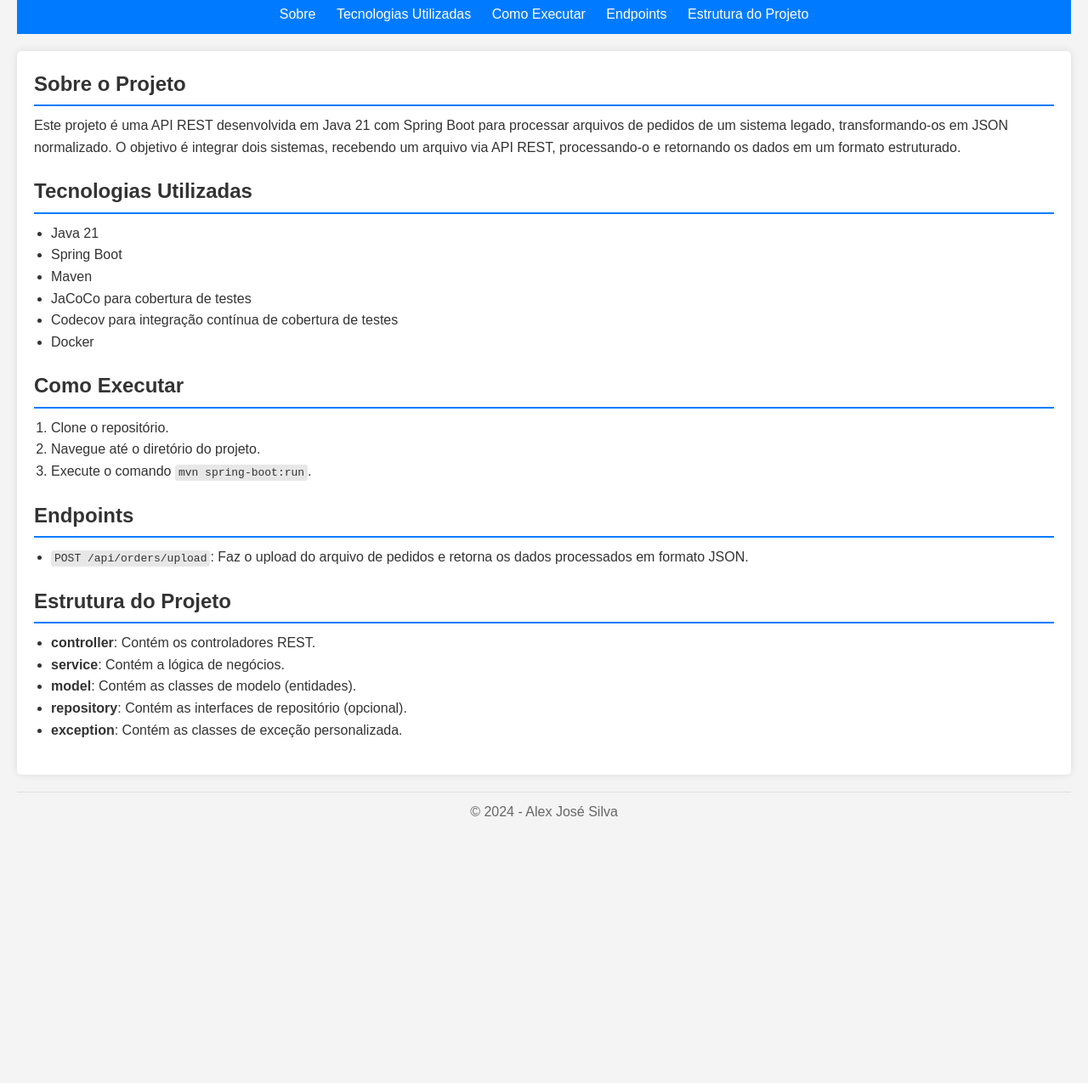
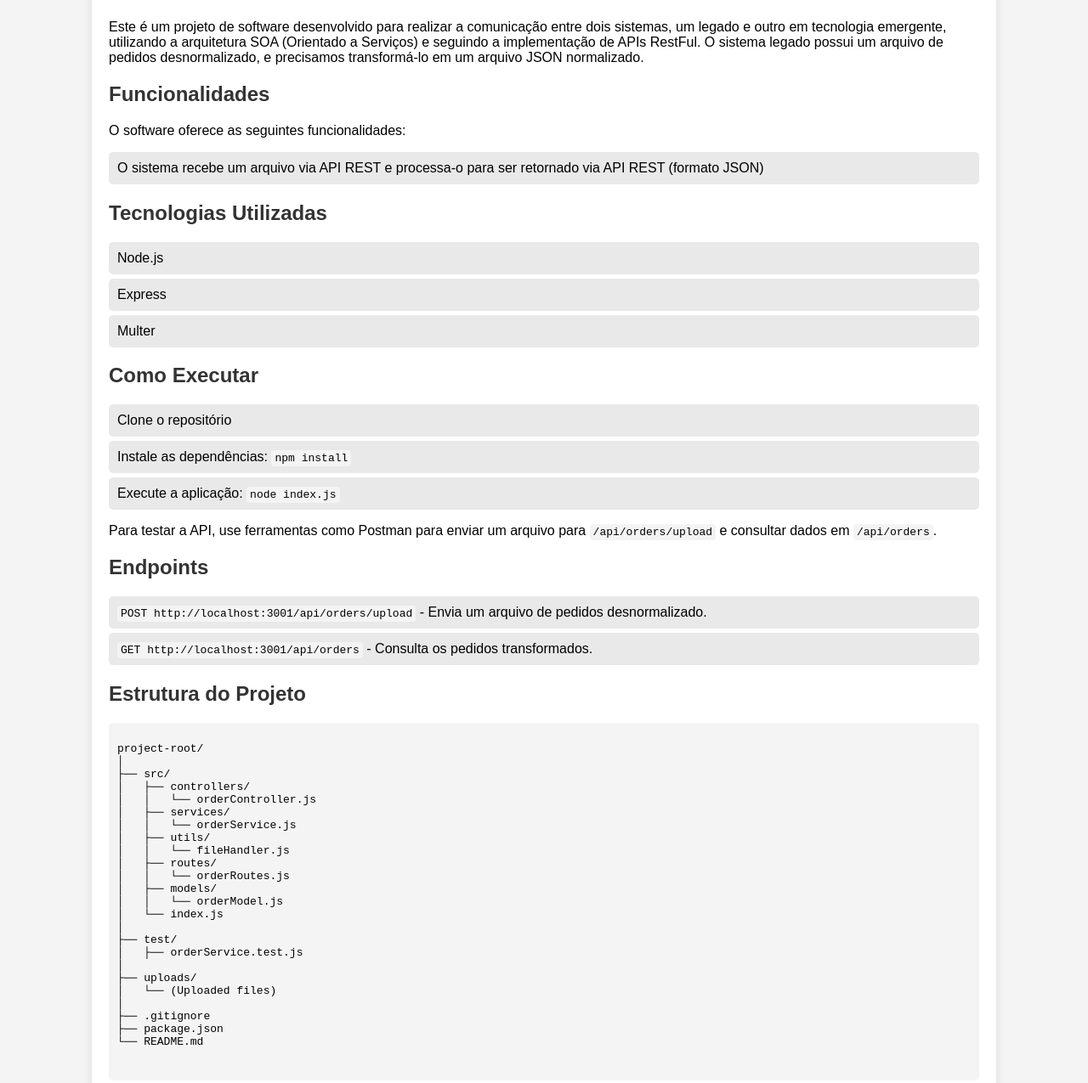
Before and after one commit to alexjosesilva/vertical_logistica, a website: page index.html in a window 1280 px wide. Shown: the part 77-1352 px from the top of the page at 85% size. Before the commit the page ends 1066 px from the top, so only its background shows below. Drawn offline with Linux system fonts and the light colour scheme.

Commit message:
Update index.html

```diff
--- a/index.html
+++ b/index.html
@@ -3,65 +3,108 @@
 <head>
     <meta charset="UTF-8">
     <meta name="viewport" content="width=device-width, initial-scale=1.0">
-    <title>Vertical Logística</title>
-    <link rel="stylesheet" href="styles.css">
+    <title>Projeto de Software para Realizar a Integração entre dois Sistemas</title>
+    <style>
+        body {
+            font-family: Arial, sans-serif;
+            margin: 0;
+            padding: 0;
+            background-color: #f4f4f4;
+        }
+        .container {
+            width: 80%;
+            margin: 0 auto;
+            padding: 20px;
+            background-color: #fff;
+            box-shadow: 0 0 10px rgba(0, 0, 0, 0.1);
+        }
+        h1, h2 {
+            color: #333;
+        }
+        ul, ol {
+            list-style-type: none;
+            padding: 0;
+        }
+        ul li, ol li {
+            background: #e9e9e9;
+            margin: 5px 0;
+            padding: 10px;
+            border-radius: 5px;
+        }
+        code {
+            background: #f4f4f4;
+            padding: 2px 4px;
+            border-radius: 4px;
+        }
+        .code-block {
+            background: #f4f4f4;
+            padding: 10px;
+            border-radius: 5px;
+            overflow-x: auto;
+        }
+    </style>
 </head>
 <body>
-    <header>
-        <h1>Vertical Logística</h1>
-        <nav>
+    <div class="container">
+        <h1>Projeto de Software para Realizar a Integração entre dois Sistemas</h1>
+        <p>Este é um projeto de software desenvolvido para realizar a comunicação entre dois sistemas, um legado e outro em tecnologia emergente, utilizando a arquitetura SOA (Orientado a Serviços) e seguindo a implementação de APIs RestFul. O sistema legado possui um arquivo de pedidos desnormalizado, e precisamos transformá-lo em um arquivo JSON normalizado.</p>
+
+        <h2>Funcionalidades</h2>
+        <p>O software oferece as seguintes funcionalidades:</p>
         <ul>
-                <li><a href="#sobre">Sobre</a></li>
-                <li><a href="#tecnologias">Tecnologias Utilizadas</a></li>
-                <li><a href="#executar">Como Executar</a></li>
-                <li><a href="#endpoints">Endpoints</a></li>
-                <li><a href="#estrutura">Estrutura do Projeto</a></li>
+            <li>O sistema recebe um arquivo via API REST e processa-o para ser retornado via API REST (formato JSON)</li>
         </ul>
-        </nav>
-    </header>
-    <main>
-        <section id="sobre">
-            <h2>Sobre o Projeto</h2>
-            <p>Este projeto é uma API REST desenvolvida em Java 21 com Spring Boot para processar arquivos de pedidos de um sistema legado, transformando-os em JSON normalizado. O objetivo é integrar dois sistemas, recebendo um arquivo via API REST, processando-o e retornando os dados em um formato estruturado.</p>
-        </section>
-        <section id="tecnologias">
+
         <h2>Tecnologias Utilizadas</h2>
         <ul>
-                <li>Java 21</li>
-                <li>Spring Boot</li>
-                <li>Maven</li>
-                <li>JaCoCo para cobertura de testes</li>
-                <li>Codecov para integração contínua de cobertura de testes</li>
-                <li>Docker</li>
+            <li>Node.js</li>
+            <li>Express</li>
+            <li>Multer</li>
         </ul>
-        </section>
-        <section id="executar">
+
         <h2>Como Executar</h2>
         <ol>
-                <li>Clone o repositório.</li>
-                <li>Navegue até o diretório do projeto.</li>
-                <li>Execute o comando <code>mvn spring-boot:run</code>.</li>
+            <li>Clone o repositório</li>
+            <li>Instale as dependências: <code>npm install</code></li>
+            <li>Execute a aplicação: <code>node index.js</code></li>
         </ol>
-        </section>
-        <section id="endpoints">
+        <p>Para testar a API, use ferramentas como Postman para enviar um arquivo para <code>/api/orders/upload</code> e consultar dados em <code>/api/orders</code>.</p>
+
         <h2>Endpoints</h2>
         <ul>
-                <li><code>POST /api/orders/upload</code>: Faz o upload do arquivo de pedidos e retorna os dados processados em formato JSON.</li>
+            <li><code>POST http://localhost:3001/api/orders/upload</code> - Envia um arquivo de pedidos desnormalizado.</li>
+            <li><code>GET http://localhost:3001/api/orders</code> - Consulta os pedidos transformados.</li>
         </ul>
-        </section>
-        <section id="estrutura">
+
         <h2>Estrutura do Projeto</h2>
-            <ul>
-                <li><strong>controller</strong>: Contém os controladores REST.</li>
-                <li><strong>service</strong>: Contém a lógica de negócios.</li>
-                <li><strong>model</strong>: Contém as classes de modelo (entidades).</li>
-                <li><strong>repository</strong>: Contém as interfaces de repositório (opcional).</li>
-                <li><strong>exception</strong>: Contém as classes de exceção personalizada.</li>
-            </ul>
-        </section>
-    </main>
-    <footer>
-        <p>&copy; 2024 - Alex José Silva</p>
-    </footer>
+        <div class="code-block">
+            <pre>
+project-root/
+│
+├── src/
+│   ├── controllers/
+│   │   └── orderController.js
+│   ├── services/
+│   │   └── orderService.js
+│   ├── utils/
+│   │   └── fileHandler.js
+│   ├── routes/
+│   │   └── orderRoutes.js
+│   ├── models/
+│   │   └── orderModel.js
+│   └── index.js
+│
+├── test/
+│   ├── orderService.test.js
+│
+├── uploads/
+│   └── (Uploaded files)
+│
+├── .gitignore
+├── package.json
+└── README.md
+            </pre>
+        </div>
+    </div>
 </body>
 </html>
```
Lines whose indentation alone changed are shown as unchanged.
